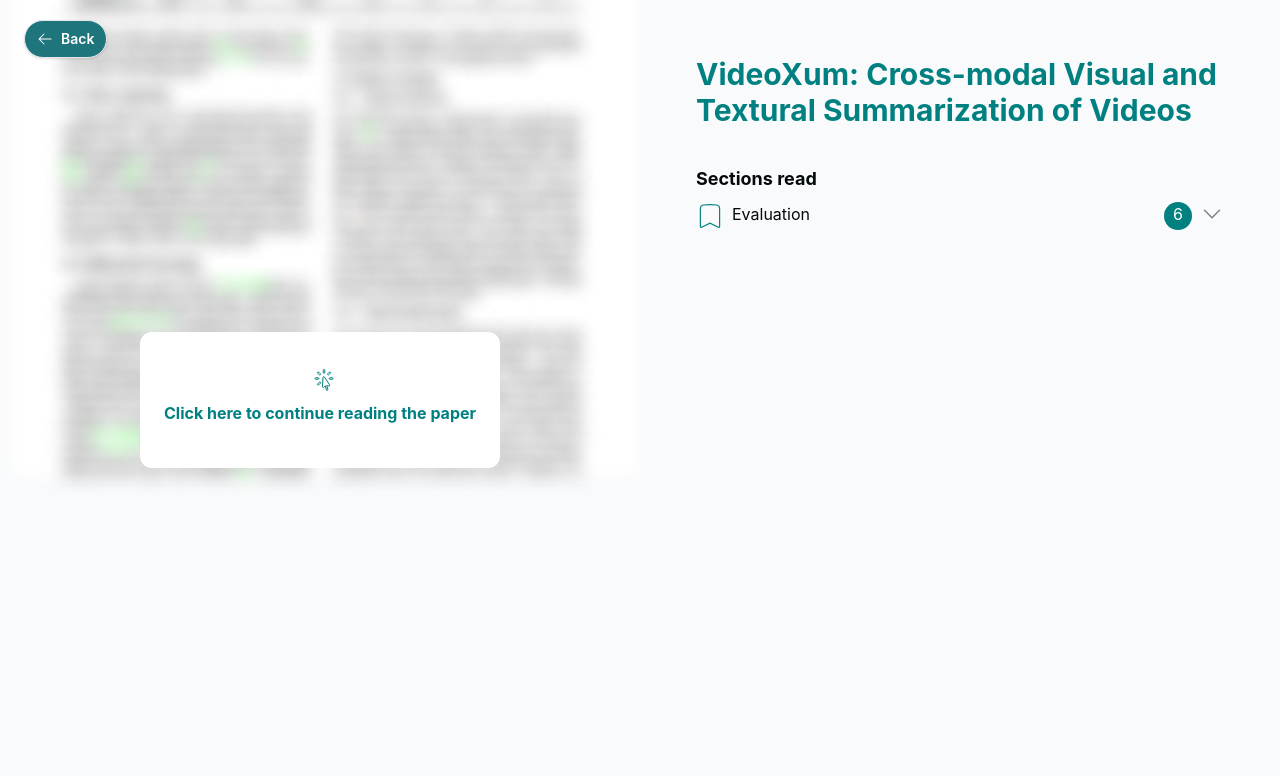
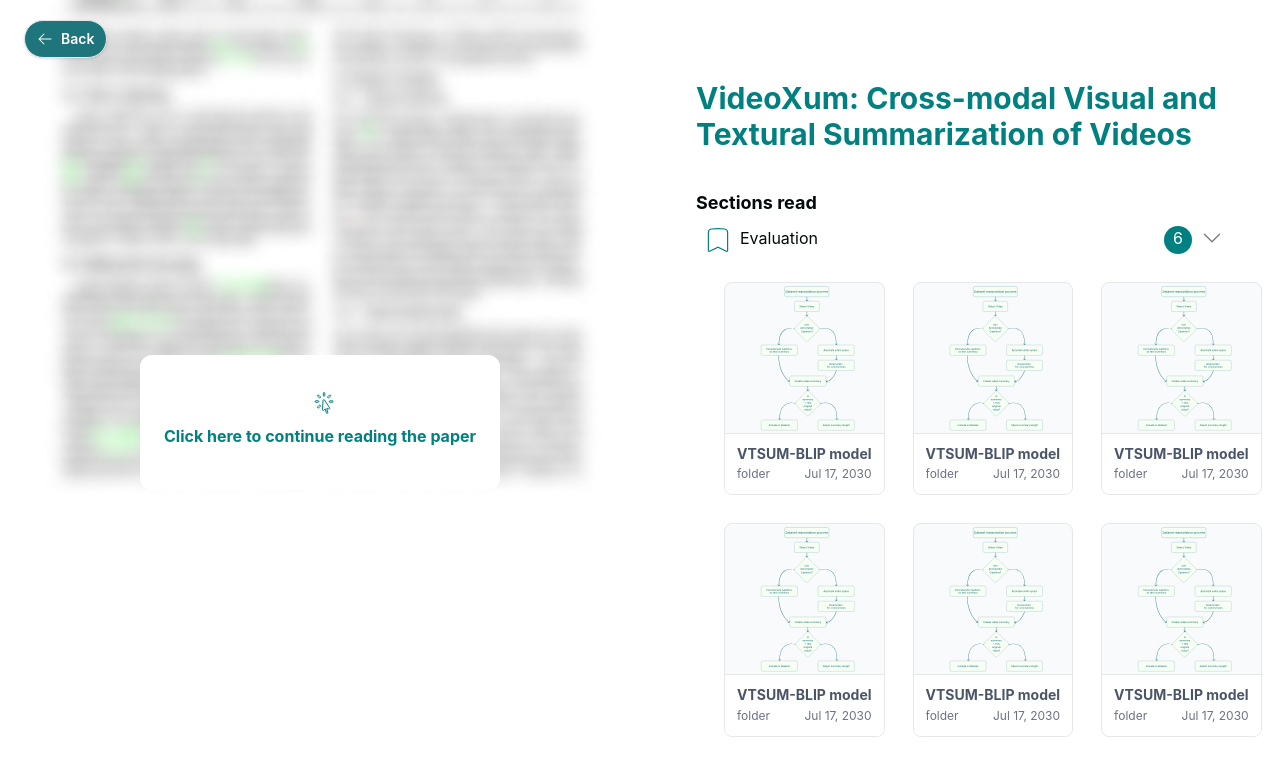
Before and after one commit to mellieho9/Galiscope, a Next.js app: page /associatePage in a window 1280 px wide. Shown: the top 776 px of the page. Built offline with nearby package versions, Linux system fonts and the light colour scheme.

Commit message:
associate bar view - done

```diff
--- a/app/associatePage/layout.tsx
+++ b/app/associatePage/layout.tsx
@@ -11,7 +11,7 @@ export default function RootLayout({
 }
 ) {
   return (
-    <div className="w-full min-h-screen bg-gray-50">
+    <div className="w-full min-h-screen bg-white">
       <span className="absolute top-5 left-6 z-50">
         <BackButton />
       </span>
--- a/components/ReadingCard.tsx
+++ b/components/ReadingCard.tsx
@@ -1,5 +1,5 @@
-import { Box, Heading, Image, Text } from "@chakra-ui/react";
-import blurredImage from "../app/blurred_paper.png";
+import { Box, Heading, Image, Text } from '@chakra-ui/react';
+import diagram from '../app/diagram.svg';
 interface ReadingCardProps {
   paperTitle: string;
   folder: string;
@@ -12,10 +12,14 @@ export const ReadingCard: React.FC<ReadingCardProps> = ({
   lastUpdatedTime,
 }) => {
   return (
-    <div className="transition ease-in-out delay-150 hover:border rounded-lg hover:border-teal">
-      <Box overflow="hidden"  borderWidth="1px" borderRadius="lg" maxWidth={225}>
-        <Image src={blurredImage.src} width="full" display="fill" />
-        <div className="p-2 space-y-1 border-t border-gray-200 bg-white cursor-pointer">
+    <Box
+      className="transition ease-in-out delay-150 hover:border rounded-lg hover:border-teal mr-7 mb-7 bg-gray-50"
+      overflow="hidden"
+      borderWidth="1px"
+      borderRadius="lg"
+    >
+      <Image src={diagram.src} width="full" height="150px" />
+      <div className="p-3 space-y-1 border-t border-gray-200 bg-white cursor-pointer">
         <Heading isTruncated color="gray.600" size="xs">
           {paperTitle}
         </Heading>
@@ -25,6 +29,5 @@ export const ReadingCard: React.FC<ReadingCardProps> = ({
         </div>
       </div>
     </Box>
-    </div>
   );
 };
--- a/components/dual_view/AssociateBarView/DiagramGrid.tsx
+++ b/components/dual_view/AssociateBarView/DiagramGrid.tsx
@@ -0,0 +1,46 @@
+import { ReadingCard } from "@/components/ReadingCard"
+import { Grid, GridItem } from "@chakra-ui/react"
+
+export const DiagramGrid = () => {
+  const cards = [
+    {
+      paperTitle: 'VTSUM-BLIP model',
+      folder: 'folder',
+      lastUpdatedTime: 'Jul 17, 2030'
+    },
+    {
+      paperTitle: 'VTSUM-BLIP model',
+      folder: 'folder',
+      lastUpdatedTime: 'Jul 17, 2030'
+    },
+    {
+      paperTitle: 'VTSUM-BLIP model',
+      folder: 'folder',
+      lastUpdatedTime: 'Jul 17, 2030'
+    },
+    {
+      paperTitle: 'VTSUM-BLIP model',
+      folder: 'folder',
+      lastUpdatedTime: 'Jul 17, 2030'
+    },
+    {
+      paperTitle: 'VTSUM-BLIP model',
+      folder: 'folder',
+      lastUpdatedTime: 'Jul 17, 2030'
+    },
+    {
+      paperTitle: 'VTSUM-BLIP model',
+      folder: 'folder',
+      lastUpdatedTime: 'Jul 17, 2030'
+    },
+  ]
+  return (
+    <Grid templateColumns='repeat(3, 1fr)' className='ml-7'>
+      {cards.map(card =>
+        <GridItem>
+          <ReadingCard paperTitle={card.paperTitle} folder={card.folder} lastUpdatedTime={card.lastUpdatedTime} />
+        </GridItem>
+      )}
+    </Grid>
+  )
+}
--- a/components/dual_view/AssociateBarView/index.tsx
+++ b/components/dual_view/AssociateBarView/index.tsx
@@ -1,15 +1,10 @@
 import {
   Box,
-  Flex,
-  Grid,
-  GridItem,
   Heading,
-  Image,
-  Wrap,
   WrapItem,
 } from '@chakra-ui/react';
-import diagram from '../../../app/diagram.svg';
 import { BookmarkIcon, ChevronDownIcon } from '@heroicons/react/24/solid';
+import { DiagramGrid } from './DiagramGrid';
 
 interface AssociateBarViewProps {
   paperTitle: string;
@@ -19,15 +14,14 @@ export const AssociateBarView: React.FC<AssociateBarViewProps> = ({
   paperTitle,
 }) => {
   return (
-    <div className="w-full p-14 pb-8 min-h-screen bg-gray-50">
-      {/* Heading  */}
+    <div className="w-full py-20 px-14 min-h-screen bg-white">
       <Heading className="mb-10" fontSize="3xl" color="teal">
         {paperTitle}
       </Heading>
       <Heading className="mb-3" fontSize="lg">
         Sections read
       </Heading>
-      <div className="flex items-center justify-between">
+      <div className="flex items-center justify-between ml-2 mb-7">
         <WrapItem>
           <BookmarkIcon className="h-7 w-7 mr-2" fill="none" stroke="teal" />
           <div>Evaluation</div>
@@ -44,6 +38,7 @@ export const AssociateBarView: React.FC<AssociateBarViewProps> = ({
           <ChevronDownIcon className="h-6 w-6" color="gray" />
         </WrapItem>
       </div>
+      <DiagramGrid />
     </div>
   );
 };
```
Lines whose indentation alone changed are shown as unchanged.
